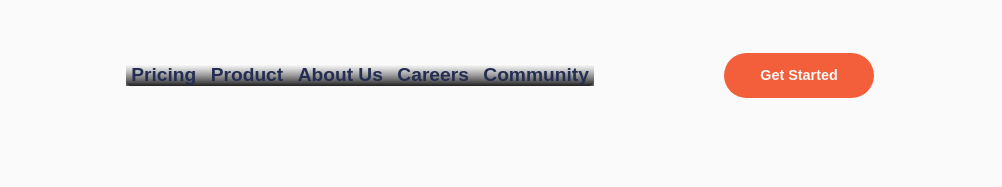
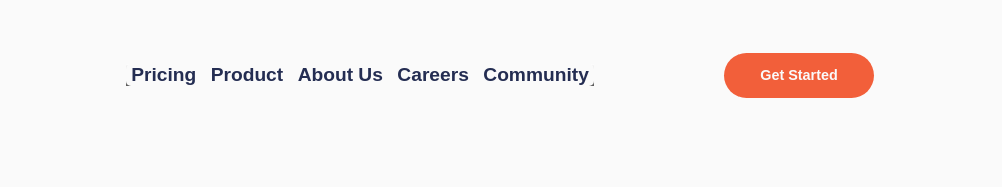
Before and after one commit to Facundolavtech/manage-landing, a plain HTML site: page index.html in a window 1280 px wide. Shown: the top 187 px of the page, 278-1280 px from the left. Drawn offline with Linux system fonts and the light colour scheme; a web font is replaced by a local one.

Commit message:
Update @media-queries.css

```diff
--- a/css/@media-queries.css
+++ b/css/@media-queries.css
@@ -125,7 +125,7 @@
     }
 
     nav ul{
-        background: inherit;
+        background-color: var(--VaryLightGray);
         border: none;
         height: 100%;
         margin: 0;
```
